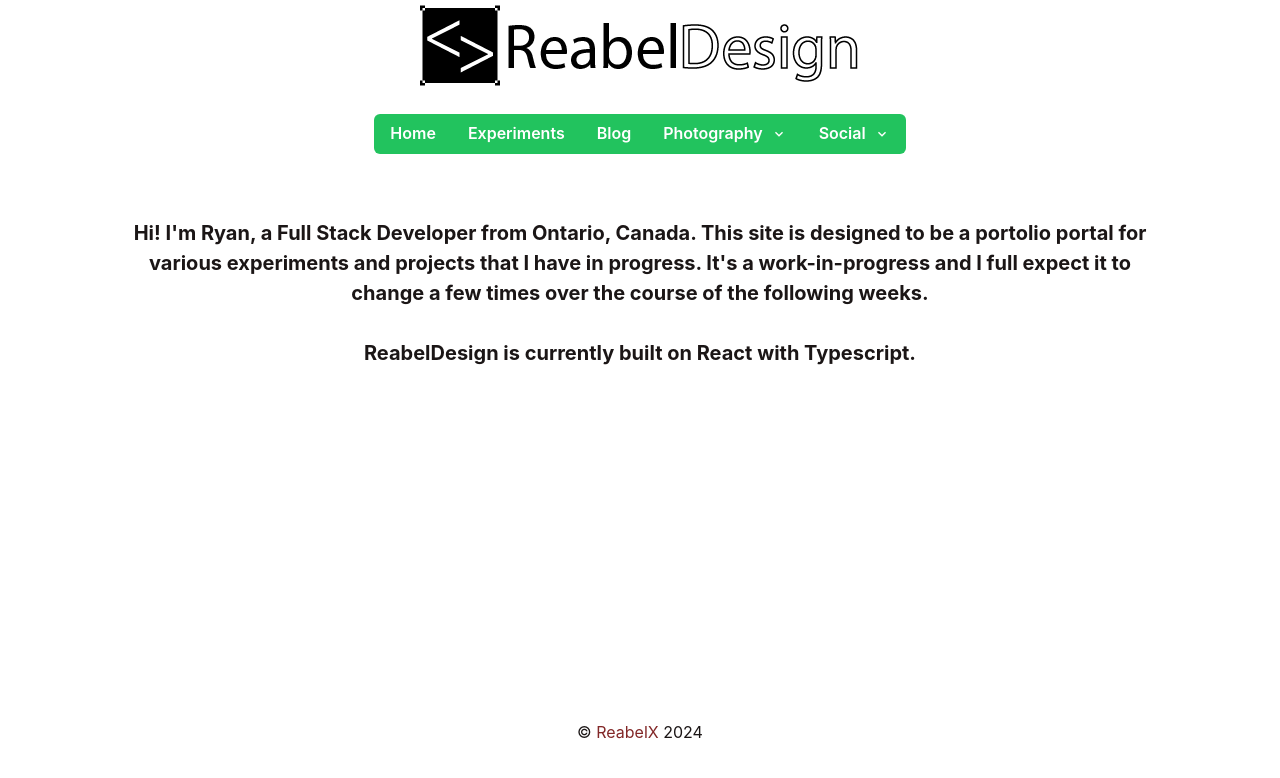
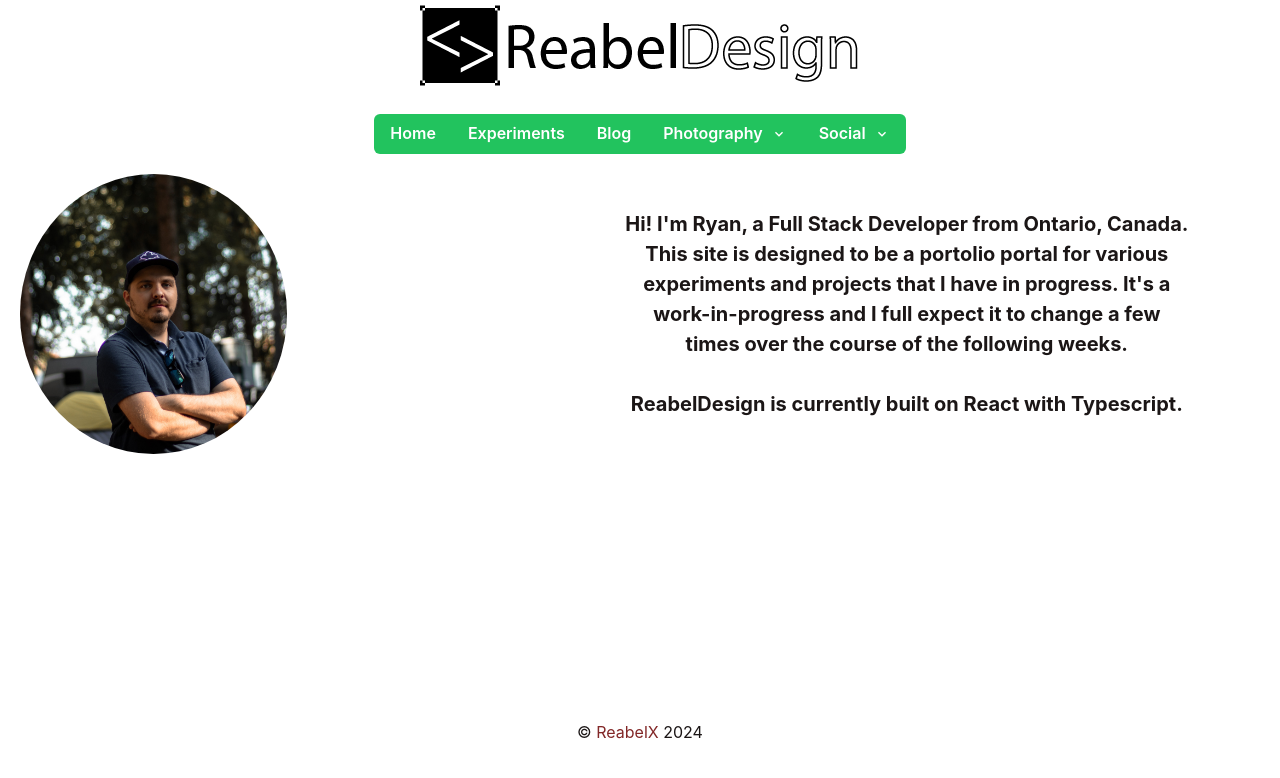
Before and after one commit to reabel/reabeldesign, a React (Vite) app: page / in a window 1280 px wide. Shown: the top 778 px of the page. Built offline with nearby package versions, Linux system fonts and the light colour scheme.

Commit message:
adding display photo

```diff
--- a/src/components/Home.tsx
+++ b/src/components/Home.tsx
@@ -1,21 +1,38 @@
 import { Component } from "react";
-import { Text } from "@chakra-ui/react"
+import { Text } from "@chakra-ui/react";
 class Home extends Component {
   render() {
     return (
-      <>
-        <Text id="home"
-          fontSize="xl"
-          fontWeight="bold"
-          style={{margin: "5% 10%"}}
-        >
-          Hi! I'm Ryan, a Full Stack Developer from Ontario, Canada. This site is designed to be a
-          portolio portal for various experiments and projects that I have in progress. It's a work-in-progress and
-          I full expect it to change a few times over the course of the following weeks. <br/><br/>
-
-          ReabelDesign is currently built on React with Typescript.
-        </Text>
-      </>
+      <div style={{ display: "flex", margin: "20px" }}>
+        <div>
+          <picture>
+            <img
+              src="me.jpg"
+              alt="me"
+              style={{
+                width: "50%",
+                borderRadius: "50%",
+              }}
+            />
+          </picture>
+        </div>
+        <div>
+          <Text
+            id="home"
+            fontSize="xl"
+            fontWeight="bold"
+            style={{ margin: "5% 10%" }}
+          >
+            Hi! I'm Ryan, a Full Stack Developer from Ontario, Canada. This site
+            is designed to be a portolio portal for various experiments and
+            projects that I have in progress. It's a work-in-progress and I full
+            expect it to change a few times over the course of the following
+            weeks. <br />
+            <br />
+            ReabelDesign is currently built on React with Typescript.
+          </Text>
+        </div>
+      </div>
     );
   }
 }
```
Also changed, not shown: public/me.jpg (added), 1 other file (tests, documents, lock files or other folders).
